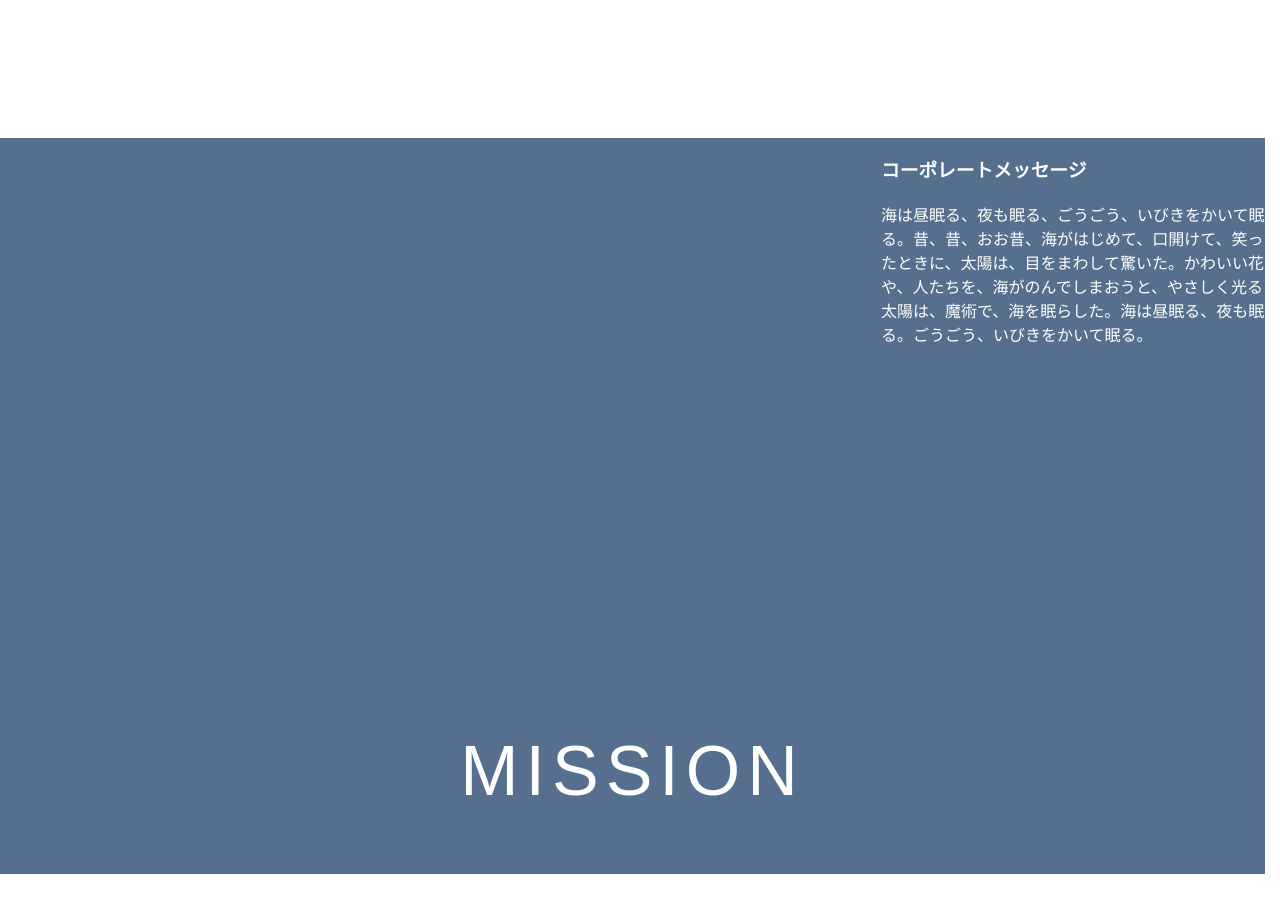
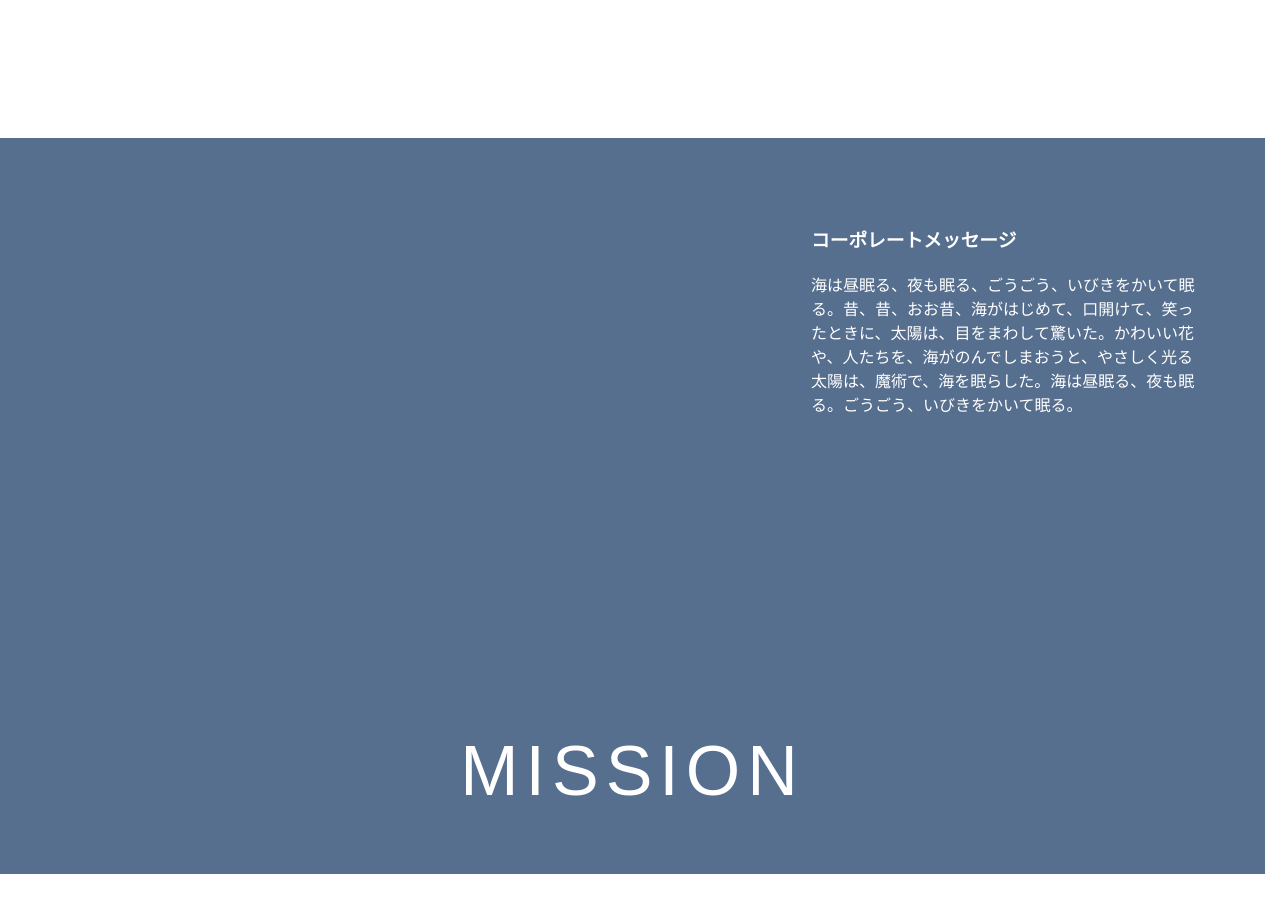
Before and after one commit to dev-komenzar/daana-2025, a SvelteKit app: page / in a window 1280 px wide. Shown: the part 720-1632 px from the top of the page. Built offline with nearby package versions, Linux system fonts and the light colour scheme.

Commit message:
fix: パディングを調整

```diff
--- a/src/routes/section-mission.svelte
+++ b/src/routes/section-mission.svelte
@@ -17,9 +17,9 @@
 		align-items: center;
 		justify-content: space-between;
 		min-height: 92lvh;
+		padding: 70px 70px 0;
 		color: white;
 		background-color: var(--color-primary);
-
 	}
 
 	.message {
```
